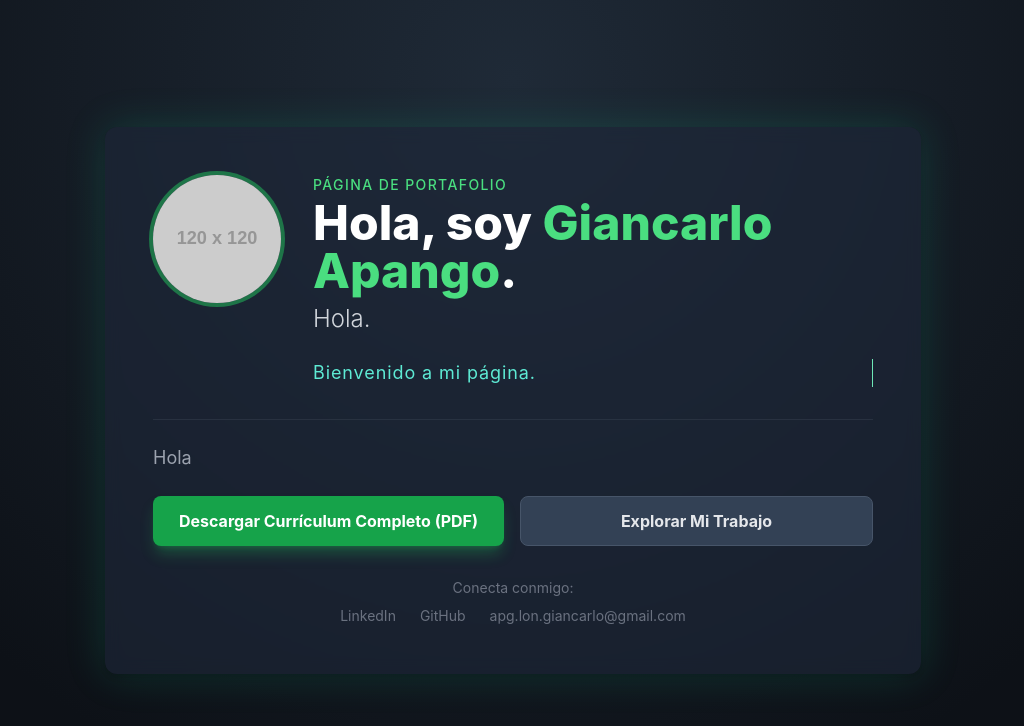
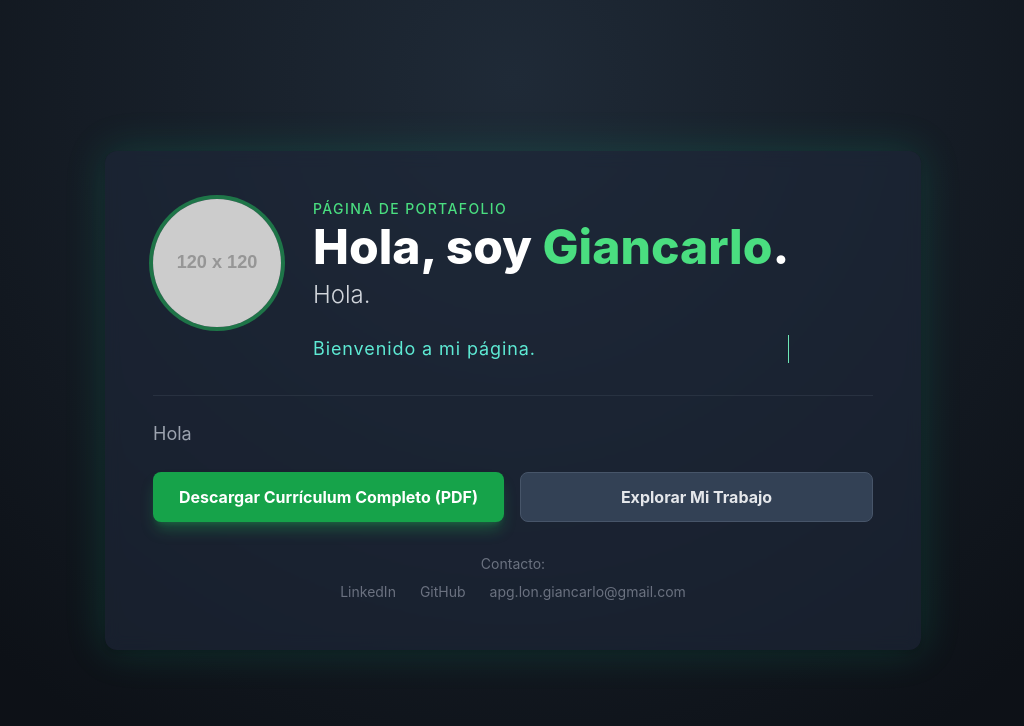
Before and after one commit to GianApg/GianApg.github.io, a plain HTML site: page index.html in a window 1280 px wide. Shown: the whole page, without its empty margins (127-1151 px from the left). Drawn offline with nearby package versions, Linux system fonts and the light colour scheme; placeholder pictures from the web are drawn by us.

Commit message:
Update portfolio introduction and contact text

```diff
--- a/index.html
+++ b/index.html
@@ -77,7 +77,7 @@
                     <div class="text-center md:text-left">
                         <p class="text-sm font-medium text-green-400 uppercase tracking-widest mb-1">Página de Portafolio</p>
                         <h1 class="text-4xl md:text-5xl font-extrabold text-white leading-tight">
-                            Hola, soy <span class="text-green-400">Giancarlo Apango</span>.
+                            Hola, soy <span class="text-green-400">Giancarlo</span>.
                         </h1>
                         <h2 class="text-xl md:text-2xl font-light text-gray-300 mt-2">
                             Hola.
@@ -114,7 +114,7 @@
 
                 <!-- Enlaces de Pie de Página/Contacto (Actualizados) -->
                 <div class="mt-8 text-center text-gray-500 text-sm">
-                    <p class="mb-2">Conecta conmigo:</p>
+                    <p class="mb-2">Contacto:</p>
                     <div class="flex justify-center space-x-6">
                         <!-- LinkedIn -->
                         <a href="https://linkedin.com/in/giancarlo-apango-lozano-5338b434b" target="_blank" class="hover:text-green-400 transition duration-200">
@@ -146,7 +146,7 @@
          * Muestra un mensaje temporal y simula la descarga del archivo 'Curriculum.pdf'.
          */
         function handleDownloadResume() {
-            showMessage('¡El proceso de descarga del currículum comenzaría aquí!', 3000);
+            showMessage('Curriculum no disponible por el momento', 3000);
 
             // Simulación de descarga: crea un enlace temporal y hace clic en él
             const resumePath = 'Curriculum.pdf';
```
